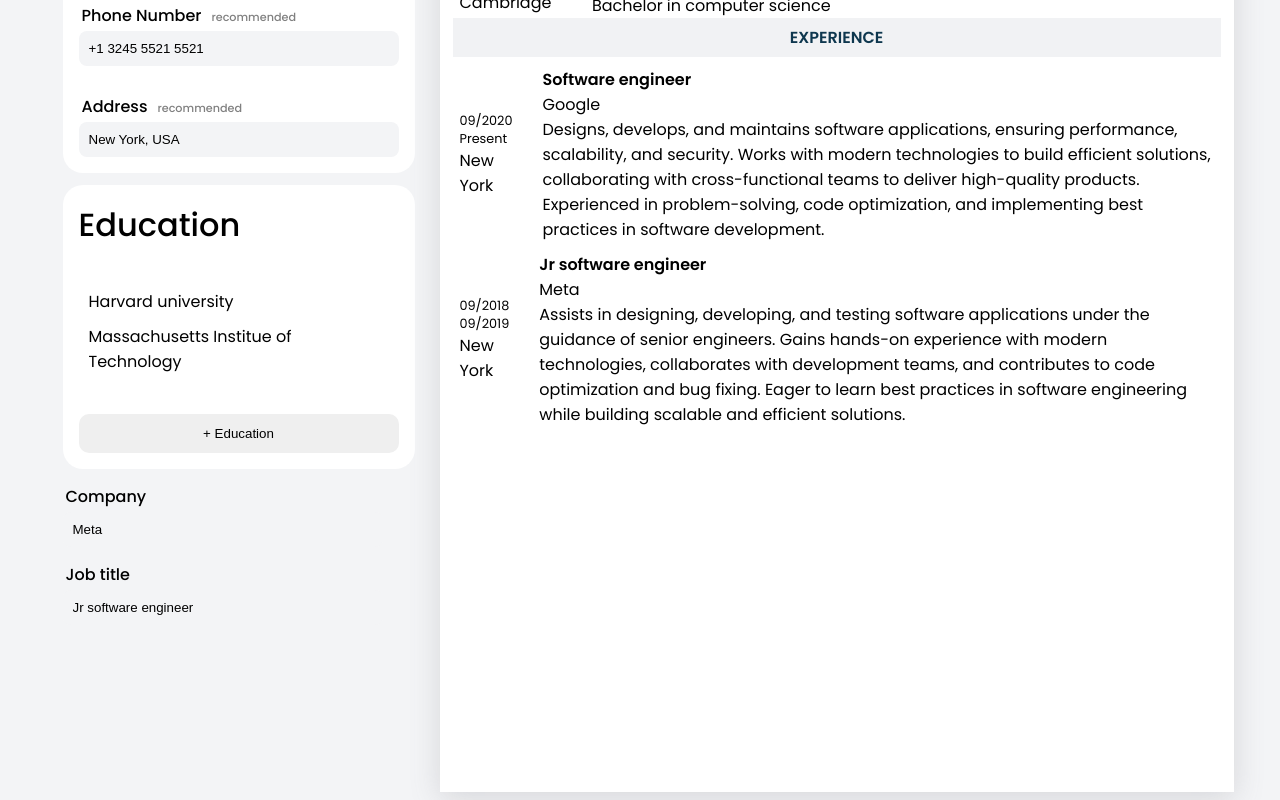
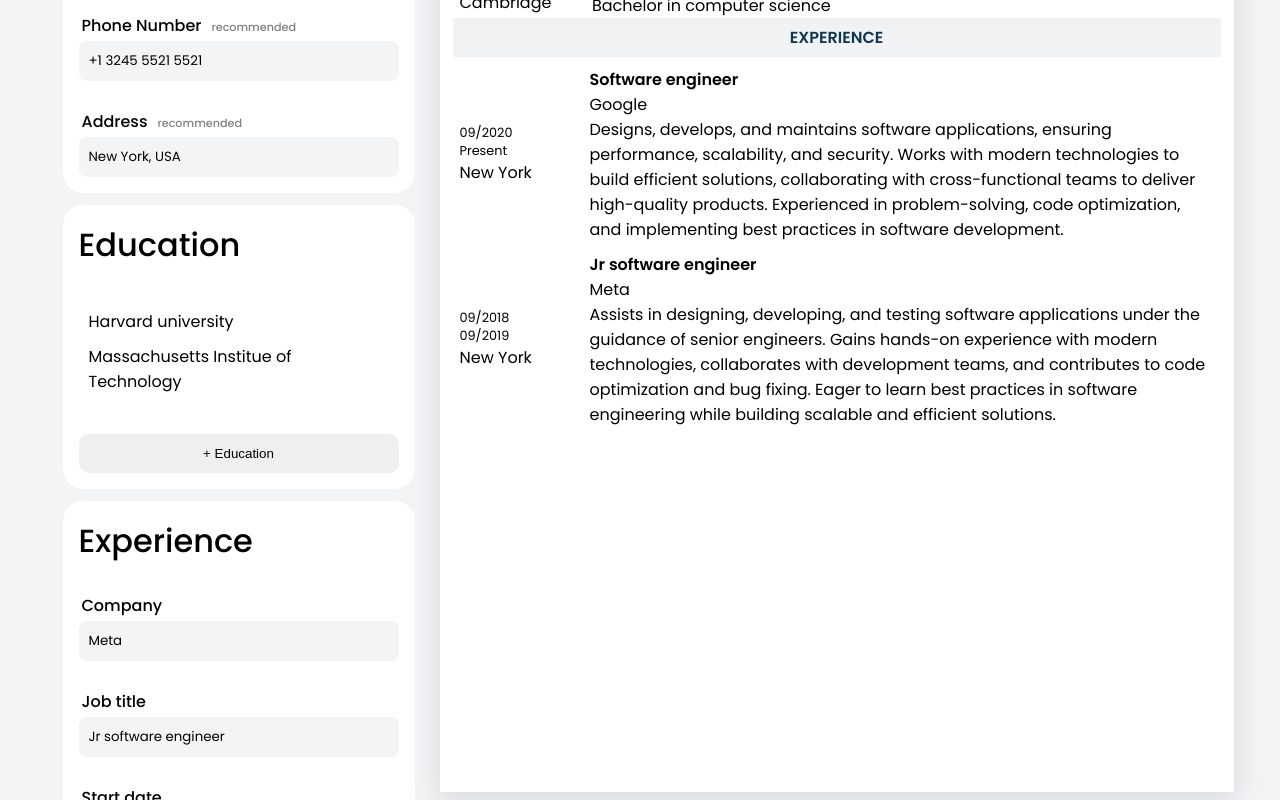
Before and after one commit to NassimNaoui/odin-cv-builder, a React (Vite) app in the folder react/: page / in a window 1280 px wide. Both pictures are taken after a click on the item "Meta". Shown: the part 339-1139 px from the top of the page. Built offline with nearby package versions, Linux system fonts and the light colour scheme.

Commit message:
Finalisation Experience input feature

```diff
--- a/react/src/App.jsx
+++ b/react/src/App.jsx
@@ -58,6 +58,8 @@ export default function App() {
         "Assists in designing, developing, and testing software applications under the guidance of senior engineers. Gains hands-on experience with modern technologies, collaborates with development teams, and contributes to code optimization and bug fixing. Eager to learn best practices in software engineering while building scalable and efficient solutions.",
     },
   ]);
+
+  const [experienceBackup, setexperienceBackup] = useState(experience);
 
   const handleChange = (id, field, value) => {
     setEducation((prevEducation) => {
@@ -172,6 +174,8 @@ export default function App() {
           <ExperienceApp
             experience={experience}
             setexperience={setexperience}
+            experienceBackup={experienceBackup}
+            setexperienceBackup={setexperienceBackup}
           />
         </div>
         <CvModel
--- a/react/src/components/input.jsx
+++ b/react/src/components/input.jsx
@@ -24,3 +24,17 @@ export function Input({
     </div>
   );
 }
+
+export function TextArea({ label, placeholder, value, onChange }) {
+  return (
+    <div className="subform-container">
+      <h4 className={`title-${label}`}>{label}</h4>
+      <textarea
+        className={`input-form-${label}`}
+        value={value}
+        placeholder={placeholder}
+        onChange={onChange}
+      />
+    </div>
+  );
+}
--- a/react/src/experience.jsx
+++ b/react/src/experience.jsx
@@ -1,11 +1,39 @@
 import { useState } from "react";
 
 import { Input } from "./components/input";
+import { TextArea } from "./components/input";
 
-export function ExperienceApp({ experience, setexperience }) {
+export function ExperienceApp({
+  experience,
+  setexperience,
+  experienceBackup,
+  setexperienceBackup,
+}) {
   const [isEditing, setIsEditing] = useState(false);
   const [isAdding, setAdding] = useState(false);
   const [selectedCompany, setSelectedCompany] = useState();
+
+  const upDateBackUp = (experience, setexperienceBackup) => {
+    setexperienceBackup(experience);
+  };
+
+  const getBackup = (experienceBackup, setexperience) => {
+    setexperience(experienceBackup);
+  };
+
+  const dropExperience = (index) => {
+    setexperience((prev) => {
+      const newExperience = [...prev.slice(0, index), ...prev.slice(index + 1)];
+      return newExperience;
+    });
+  };
+
+  const addExperience = () => {
+    setexperience((prev) => {
+      const newExperience = [...prev, { id: Date.now(), name: "", degree: "" }];
+      return newExperience;
+    });
+  };
 
   if (!isEditing && !isAdding) {
     return (
@@ -16,15 +44,53 @@ export function ExperienceApp({ experience, setexperience }) {
             setIsEditing(true);
             setSelectedCompany(experience);
           }}
+          onClickAdd={() => {
+            addExperience(), setAdding(true);
+          }}
         />
       </>
     );
   } else if (isEditing) {
-    console.log(experience.find(({ id }) => id === selectedCompany));
     return (
       <ExperienceInputForms
         experience={experience.find(({ id }) => id === selectedCompany)}
         setexperience={setexperience}
+        onClickCancel={() => {
+          getBackup(experienceBackup, setexperience), setIsEditing(false);
+        }}
+        onClickSave={() => {
+          upDateBackUp(experience, setexperienceBackup), setIsEditing(false);
+        }}
+        onClickDelete={() => {
+          dropExperience(
+            experience.indexOf(
+              experience.find((element) => element.id === selectedCompany)
+            )
+          ),
+            setIsEditing(false);
+        }}
+      />
+    );
+  } else if (isAdding) {
+    return (
+      <ExperienceInputForms
+        experience={experience[experience.length - 1]}
+        setexperience={setexperience}
+        onClickCancel={() => {
+          getBackup(experienceBackup, setexperience),
+            setIsEditing(false),
+            setAdding(false);
+        }}
+        onClickDelete={() => {
+          dropExperience(experience.length - 1),
+            setIsEditing(false),
+            setAdding(false);
+        }}
+        onClickSave={() => {
+          upDateBackUp(experience, setexperienceBackup),
+            setIsEditing(false),
+            setAdding(false);
+        }}
       />
     );
   }
@@ -54,11 +120,46 @@ function CardExperience({ experience, onClickOpen, onClickAdd }) {
   );
 }
 
-function ExperienceInputForms({ experience, setexperience }) {
+function ExperienceInputForms({
+  experience,
+  setexperience,
+  onClickCancel,
+  onClickSave,
+  onClickDelete,
+}) {
   return (
     <>
-      <ReturnCompany experience={experience} setexperience={setexperience} />
-      <ReturnJob experience={experience} setexperience={setexperience} />
+      <div className="input-infos-container">
+        <div className="input-infos-title">
+          <h1>Experience</h1>
+        </div>
+        <ReturnCompany experience={experience} setexperience={setexperience} />
+        <ReturnJob experience={experience} setexperience={setexperience} />
+        <ReturnStartDate
+          experience={experience}
+          setexperience={setexperience}
+        />
+        <ReturnEndDate experience={experience} setexperience={setexperience} />
+        <ReturnLocation experience={experience} setexperience={setexperience} />
+        <ReturnDescription
+          experience={experience}
+          setexperience={setexperience}
+        />
+        <div className="education-btn-container">
+          <div className="delete-action">
+            <span class="material-symbols-outlined">delete</span>
+            <button onClick={onClickDelete}>Delete</button>
+          </div>
+          <div className="cancel-action">
+            <span class="material-symbols-outlined">close</span>
+            <button onClick={onClickCancel}>Cancel</button>
+          </div>
+          <div className="save-action">
+            <span class="material-symbols-outlined">save</span>
+            <button onClick={onClickSave}>Save</button>
+          </div>
+        </div>
+      </div>
     </>
   );
 }
@@ -110,3 +211,99 @@ function ReturnJob({ experience, setexperience }) {
     />
   );
 }
+
+function ReturnStartDate({ experience, setexperience }) {
+  const handleChange = (id, value) => {
+    setexperience((prevExperience) => {
+      const update = prevExperience.map((experience) =>
+        experience.id === id ? { ...experience, startDate: value } : experience
+      );
+      return update;
+    });
+  };
+
+  return (
+    <Input
+      type="text"
+      required
+      label="Start date"
+      placeholder="Enter Start date"
+      value={experience?.startDate}
+      onChange={(e) => {
+        handleChange(experience?.id, e.target.value);
+      }}
+    />
+  );
+}
+
+function ReturnEndDate({ experience, setexperience }) {
+  const handleChange = (id, value) => {
+    setexperience((prevExperience) => {
+      const update = prevExperience.map((experience) =>
+        experience.id === id ? { ...experience, endDate: value } : experience
+      );
+      return update;
+    });
+  };
+
+  return (
+    <Input
+      type="text"
+      required
+      label="End date"
+      placeholder="Enter End date"
+      value={experience?.endDate}
+      onChange={(e) => {
+        handleChange(experience?.id, e.target.value);
+      }}
+    />
+  );
+}
+
+function ReturnLocation({ experience, setexperience }) {
+  const handleChange = (id, value) => {
+    setexperience((prevExperience) => {
+      const update = prevExperience.map((experience) =>
+        experience.id === id ? { ...experience, location: value } : experience
+      );
+      return update;
+    });
+  };
+
+  return (
+    <Input
+      type="text"
+      required
+      label="Location"
+      placeholder="Enter Location"
+      value={experience?.location}
+      onChange={(e) => {
+        handleChange(experience?.id, e.target.value);
+      }}
+    />
+  );
+}
+
+function ReturnDescription({ experience, setexperience }) {
+  const handleChange = (id, value) => {
+    setexperience((prevExperience) => {
+      const update = prevExperience.map((experience) =>
+        experience.id === id
+          ? { ...experience, description: value }
+          : experience
+      );
+      return update;
+    });
+  };
+
+  return (
+    <TextArea
+      label="Description"
+      placeholder="Enter description"
+      value={experience?.description}
+      onChange={(e) => {
+        handleChange(experience?.id, e.target.value);
+      }}
+    />
+  );
+}
--- a/react/src/styles/App.css
+++ b/react/src/styles/App.css
@@ -31,6 +31,10 @@ body {
   background-color: white;
 }
 
+.date-location {
+  min-width: 100px;
+}
+
 @media (max-width: 700px) {
   .container {
     flex-direction: column;
--- a/react/src/styles/input-infos.css
+++ b/react/src/styles/input-infos.css
@@ -113,3 +113,8 @@ h1 {
 .cancel-action button {
   color: #0d9b27;
 }
+
+.input-form-Description {
+  height: 100px;
+  overflow-wrap: break-all;
+}
--- a/react/src/styles/input-style.css
+++ b/react/src/styles/input-style.css
@@ -24,7 +24,8 @@ h4 {
   padding-left: 10px;
 }
 
-input {
+input,
+textarea {
   outline: none;
   border-radius: 8px;
   padding: 10px;
@@ -32,6 +33,7 @@ input {
   background-color: #f3f4f6;
   min-width: 300px;
   max-width: 300px;
+  font-family: poppins;
 }
 
 input:focus {
```
